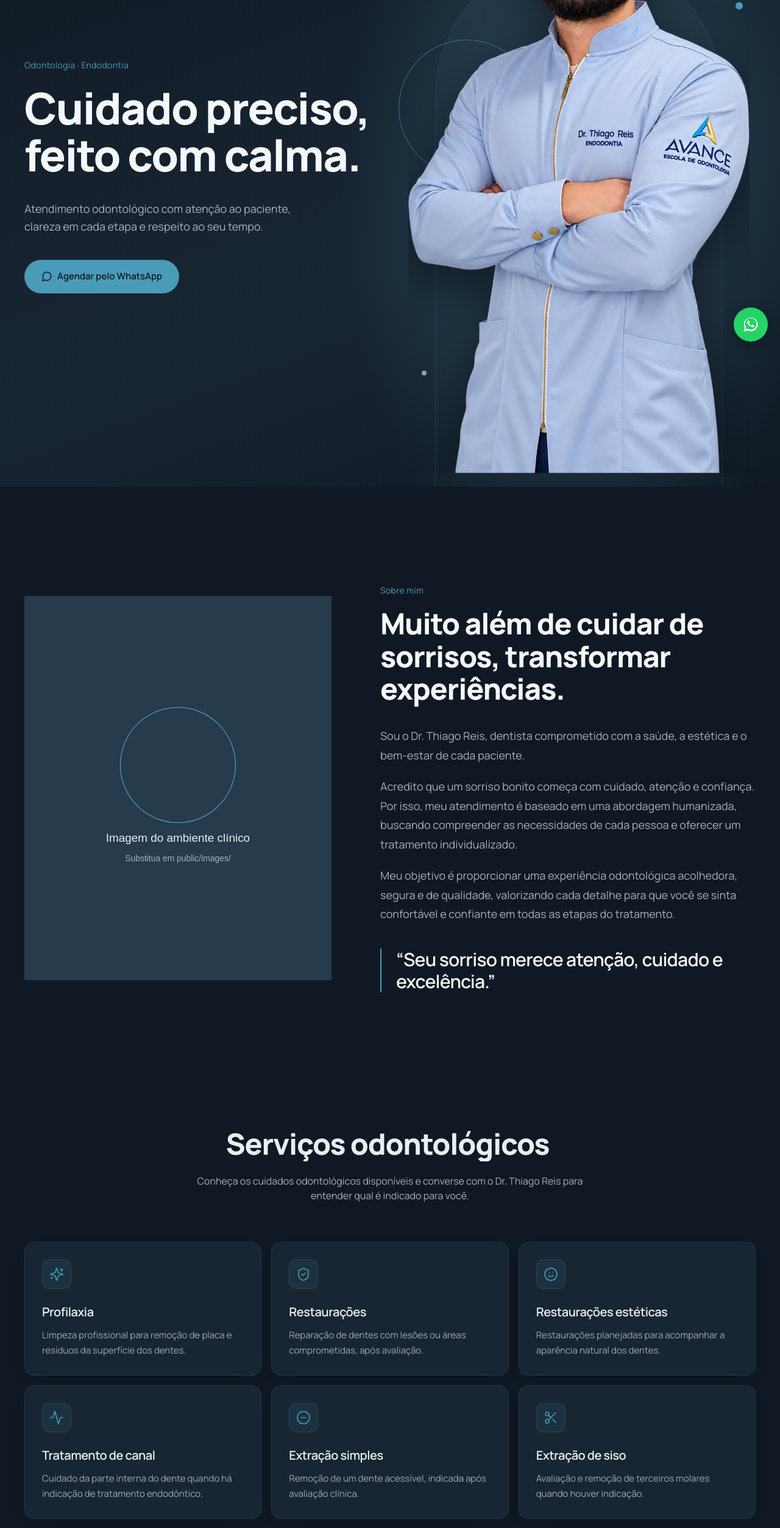
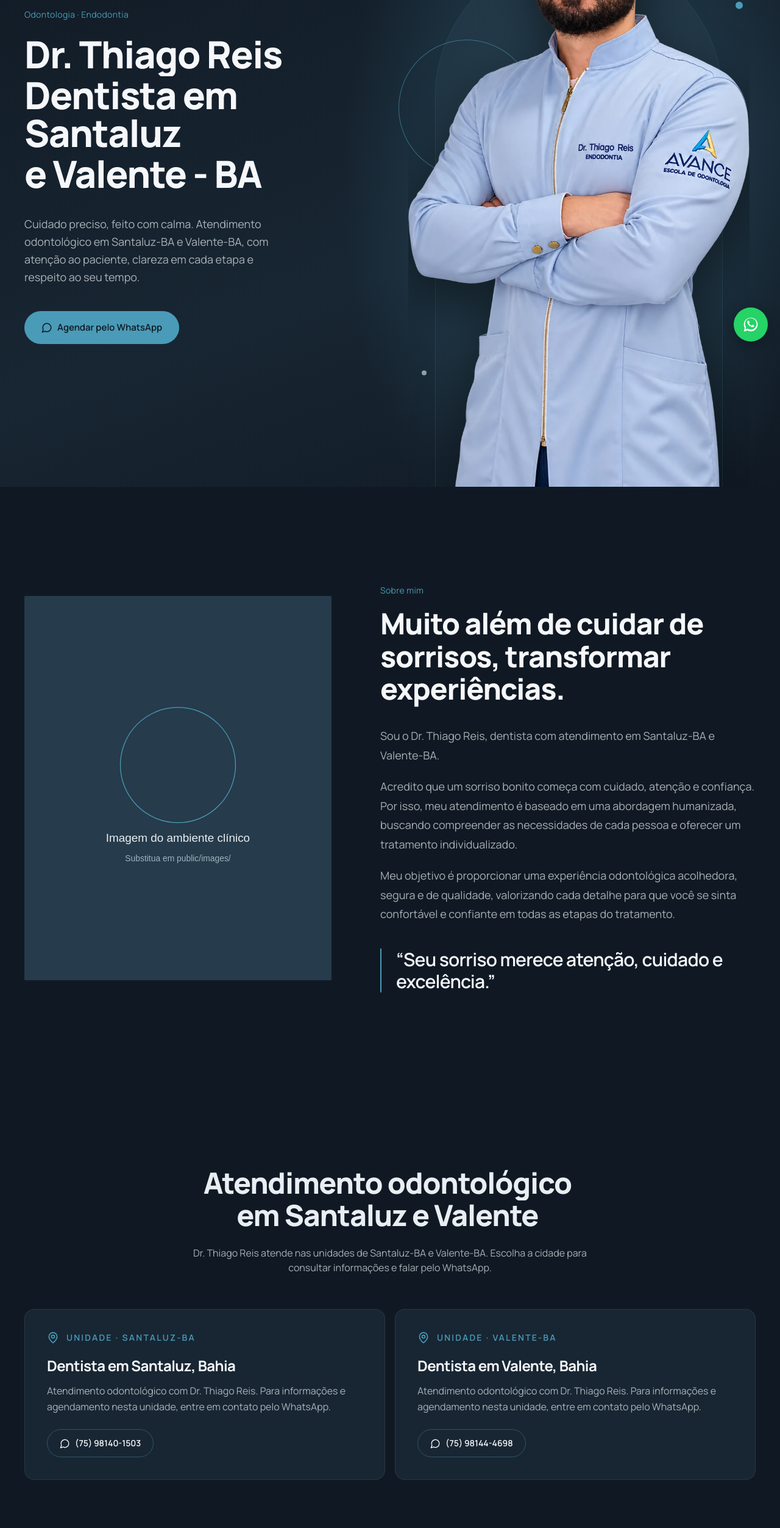
Before and after one commit to Daviuser/DR-THIAGOREIS, a Next.js app: page / in a window 1280 px wide. Shown: the part 220-2725 px from the top of the page at 61% size. Built offline with nearby package versions, Linux system fonts and the light colour scheme.

Commit message:
Improve local SEO for Santaluz and Valente

```diff
--- a/src/app/layout.tsx
+++ b/src/app/layout.tsx
@@ -1,13 +1,64 @@
 import type { Metadata, Viewport } from "next";
 import { Manrope } from "next/font/google";
+import { units, whatsappForUnit } from "@/lib/site";
 import "./globals.css";
 // Manrope variável (200–800), única família do site.
 const sans = Manrope({ subsets: ["latin"], variable: "--font-sans", display: "swap" });
+const siteUrl = "https://drthiagoreis.vercel.app";
 export const metadata: Metadata = {
-  title: "Dr. Thiago Reis | Odontologia e Endodontia",
-  description: "Conheça o trabalho do Dr. Thiago Reis e agende sua consulta pelo WhatsApp.",
+  metadataBase: new URL(siteUrl),
+  title: "Dr. Thiago Reis | Dentista em Santaluz e Valente - BA",
+  description: "Atendimento odontológico com Dr. Thiago Reis em Santaluz e Valente, Bahia. Consulte os serviços e fale com a unidade pelo WhatsApp.",
+  alternates: { canonical: "/" },
+  robots: { index: true, follow: true },
+  openGraph: {
+    type: "website",
+    locale: "pt_BR",
+    url: siteUrl,
+    siteName: "Dr. Thiago Reis",
+    title: "Dr. Thiago Reis | Dentista em Santaluz e Valente - BA",
+    description: "Atendimento odontológico em Santaluz e Valente, Bahia. Consulte os serviços e entre em contato pelo WhatsApp.",
+    images: [{ url: "/images/thiago-reis.webp", alt: "Dr. Thiago Reis" }],
+  },
+  twitter: {
+    card: "summary_large_image",
+    title: "Dr. Thiago Reis | Dentista em Santaluz e Valente - BA",
+    description: "Atendimento odontológico em Santaluz e Valente, Bahia.",
+    images: ["/images/thiago-reis.webp"],
+  },
 };
 export const viewport: Viewport = { themeColor: "#101923" };
+const localBusinesses = units.map((unit) => ({
+  "@type": "Dentist",
+  "@id": `${siteUrl}/#${unit.id}`,
+  name: "Dr. Thiago Reis",
+  url: siteUrl,
+  telephone: `+${unit.phone}`,
+  address: {
+    "@type": "PostalAddress",
+    addressLocality: unit.name,
+    addressRegion: "BA",
+    addressCountry: "BR",
+  },
+  areaServed: { "@type": "City", name: `${unit.name}, Bahia` },
+  contactPoint: {
+    "@type": "ContactPoint",
+    telephone: `+${unit.phone}`,
+    contactType: "Agendamento",
+    url: whatsappForUnit(unit),
+    availableLanguage: "Portuguese",
+  },
+}));
+const structuredData = {
+  "@context": "https://schema.org",
+  "@graph": [
+    { "@type": "Person", "@id": `${siteUrl}/#profissional`, name: "Dr. Thiago Reis", jobTitle: "Dentista", url: siteUrl },
+    ...localBusinesses,
+  ],
+};
 export default function RootLayout({ children }: { children: React.ReactNode }) {
-  return <html lang="pt-BR" className={sans.variable}><body>{children}</body></html>;
+  return <html lang="pt-BR" className={sans.variable}><body>
+    <script type="application/ld+json" dangerouslySetInnerHTML={{ __html: JSON.stringify(structuredData).replace(/</g, "\\u003c") }} />
+    {children}
+  </body></html>;
 }
--- a/src/app/page.tsx
+++ b/src/app/page.tsx
@@ -1,6 +1,7 @@
 import Header from "@/components/Header";
 import Hero from "@/components/Hero";
 import About from "@/components/About";
+import Locations from "@/components/Locations";
 import Services from "@/components/Services";
 import Differentials from "@/components/Differentials";
 import FinalCta from "@/components/FinalCta";
@@ -11,7 +12,7 @@ import ContactSystem from "@/components/ContactSystem";
 export default function Page() {
   return (<ContactSystem><>
     <ScrollFX /><Header />
-    <main><Hero /><About /><Services /><Differentials /><FinalCta /></main>
+    <main><Hero /><About /><Locations /><Services /><Differentials /><FinalCta /></main>
     <Footer /><WhatsAppFab />
   </></ContactSystem>);
 }
--- /dev/null
+++ b/src/app/robots.ts
@@ -0,0 +1,10 @@
+import type { MetadataRoute } from "next";
+
+const siteUrl = "https://drthiagoreis.vercel.app";
+
+export default function robots(): MetadataRoute.Robots {
+  return {
+    rules: { userAgent: "*", allow: "/" },
+    sitemap: `${siteUrl}/sitemap.xml`,
+  };
+}
--- /dev/null
+++ b/src/app/sitemap.ts
@@ -0,0 +1,5 @@
+import type { MetadataRoute } from "next";
+
+export default function sitemap(): MetadataRoute.Sitemap {
+  return [{ url: "https://drthiagoreis.vercel.app/", changeFrequency: "monthly" }];
+}
--- a/src/components/About.tsx
+++ b/src/components/About.tsx
@@ -14,7 +14,7 @@ export default function About() {
           <p className="mb-5 text-sm tracking-wide text-accent">Sobre mim</p>
           <Words text="Muito além de cuidar de sorrisos, transformar experiências." className="text-4xl font-extrabold tracking-tight leading-[1.1] text-soft md:text-5xl" />
           <div className="mt-8 max-w-prose space-y-5 text-lg leading-[1.75] text-mist/70">
-            <Reveal delay={0.1}><p>Sou o Dr. Thiago Reis, dentista comprometido com a saúde, a estética e o bem-estar de cada paciente.</p></Reveal>
+            <Reveal delay={0.1}><p>Sou o Dr. Thiago Reis, dentista com atendimento em Santaluz-BA e Valente-BA.</p></Reveal>
             <Reveal delay={0.15}><p>Acredito que um sorriso bonito começa com cuidado, atenção e confiança. Por isso, meu atendimento é baseado em uma abordagem humanizada, buscando compreender as necessidades de cada pessoa e oferecer um tratamento individualizado.</p></Reveal>
             <Reveal delay={0.2}><p>Meu objetivo é proporcionar uma experiência odontológica acolhedora, segura e de qualidade, valorizando cada detalhe para que você se sinta confortável e confiante em todas as etapas do tratamento.</p></Reveal>
           </div>
--- a/src/components/Hero.tsx
+++ b/src/components/Hero.tsx
@@ -5,7 +5,7 @@ import { MessageCircle } from "lucide-react";
 import { site } from "@/lib/site";
 import { useContact } from "@/components/ContactSystem";
 const ease = [0.22, 1, 0.36, 1] as const;
-const lines = ["Cuidado preciso,", "feito com calma."];
+const lines = ["Dr. Thiago Reis", "Dentista em Santaluz", "e Valente - BA"];
 const seq = (d: number) => ({ initial: { opacity: 0, y: 18, filter: "blur(6px)" }, animate: { opacity: 1, y: 0, filter: "blur(0px)" }, transition: { delay: d, duration: 0.9, ease } });
 export default function Hero() {
   const openContact = useContact();
@@ -15,7 +15,7 @@ export default function Hero() {
         <div className="wrap grid min-h-[100svh] items-center gap-4 pb-14 md:grid-cols-[1fr_1fr] md:gap-10 md:pb-0">
           <div className="order-2 md:order-1">
             <motion.p {...seq(0.3)} className="mb-6 text-sm tracking-wide text-accent">{site.role}</motion.p>
-            <h1 className="text-[clamp(2.4rem,5.6vw,5rem)] font-extrabold tracking-tight leading-[1.02] text-soft">
+            <h1 className="text-[clamp(2.2rem,4.8vw,4.4rem)] font-extrabold tracking-tight leading-[1.02] text-soft">
               {lines.map((l, i) => (
                 <span key={l} className="block overflow-hidden pb-1">
                   <motion.span className="block" initial={{ y: "110%" }} animate={{ y: 0 }} transition={{ delay: 0.5 + i * 0.15, duration: 1.1, ease }}>{l}</motion.span>
@@ -23,7 +23,7 @@ export default function Hero() {
               ))}
             </h1>
             <motion.p {...seq(1.1)} className="mt-8 max-w-md text-lg leading-relaxed text-mist/70">
-              Atendimento odontológico com atenção ao paciente, clareza em cada etapa e respeito ao seu tempo.
+              Cuidado preciso, feito com calma. Atendimento odontológico em Santaluz-BA e Valente-BA, com atenção ao paciente, clareza em cada etapa e respeito ao seu tempo.
             </motion.p>
             <motion.div {...seq(1.3)} className="mt-10">
               <motion.button type="button" whileHover={{ scale: 1.04 }} whileTap={{ scale: 0.95 }} onClick={openContact} className="btn">
--- /dev/null
+++ b/src/components/Locations.tsx
@@ -0,0 +1,30 @@
+import { MapPin, MessageCircle } from "lucide-react";
+import { units, whatsappForUnit } from "@/lib/site";
+import { Item, Stagger, Words } from "./Reveal";
+
+export default function Locations() {
+  return (
+    <section id="unidades" aria-labelledby="locations-title" className="bg-[#101923] py-24 text-mist md:py-32">
+      <div className="wrap">
+        <div className="mx-auto mb-14 max-w-2xl text-center">
+          <Words id="locations-title" as="h2" text="Atendimento odontológico em Santaluz e Valente" className="text-4xl font-extrabold tracking-tight leading-tight md:text-5xl" />
+          <p className="mt-5 text-mist/70">Dr. Thiago Reis atende nas unidades de Santaluz-BA e Valente-BA. Escolha a cidade para consultar informações e falar pelo WhatsApp.</p>
+        </div>
+        <Stagger className="grid gap-4 md:grid-cols-2">
+          {units.map((unit) => (
+            <Item key={unit.id}>
+              <article aria-labelledby={`unit-${unit.id}`} className="h-full rounded-2xl border border-white/[0.08] bg-[#182633] p-7 sm:p-9">
+                <div className="flex items-center gap-3 text-accent"><MapPin size={20} aria-hidden="true" /><p className="text-sm font-semibold uppercase tracking-[.16em]">Unidade · {unit.name}-BA</p></div>
+                <h3 id={`unit-${unit.id}`} className="mt-5 text-2xl font-bold tracking-tight text-soft">Dentista em {unit.name}, Bahia</h3>
+                <p className="mt-3 leading-relaxed text-mist/70">Atendimento odontológico com Dr. Thiago Reis. Para informações e agendamento nesta unidade, entre em contato pelo WhatsApp.</p>
+                <a href={whatsappForUnit(unit)} target="_blank" rel="noopener noreferrer" className="mt-6 inline-flex items-center gap-2 rounded-full border border-accent/40 px-5 py-3 text-sm font-semibold text-soft transition hover:border-accent hover:bg-accent/10 focus-visible:outline-accent" aria-label={`Falar com a unidade de ${unit.name} pelo WhatsApp, ${unit.displayPhone}`}>
+                  <MessageCircle size={17} aria-hidden="true" /> {unit.displayPhone}
+                </a>
+              </article>
+            </Item>
+          ))}
+        </Stagger>
+      </div>
+    </section>
+  );
+}
--- a/src/components/Reveal.tsx
+++ b/src/components/Reveal.tsx
@@ -14,11 +14,11 @@ export function Reveal({ children, delay = 0, className }: { children: React.Rea
 }
 
 /** Títulos: revelação palavra por palavra. */
-export function Words({ text, className, as: Tag = "h2" }: { text: string; className?: string; as?: "h1" | "h2" }) {
+export function Words({ text, className, id, as: Tag = "h2" }: { text: string; className?: string; id?: string; as?: "h1" | "h2" }) {
   const M = motion[Tag];
   return (
     <MotionConfig reducedMotion="user">
-      <M className={className} initial="hidden" whileInView="show" viewport={vp} transition={{ staggerChildren: 0.07 }} aria-label={text}>
+      <M id={id} className={className} initial="hidden" whileInView="show" viewport={vp} transition={{ staggerChildren: 0.07 }} aria-label={text}>
         {text.split(" ").map((w, i) => (
           <span key={i} aria-hidden className="inline-block overflow-hidden pb-[0.12em] align-bottom">
             <motion.span className="inline-block" variants={{ hidden: { y: "110%", filter: "blur(6px)" }, show: { y: 0, filter: "blur(0px)" } }}
--- a/src/lib/site.ts
+++ b/src/lib/site.ts
@@ -13,6 +13,7 @@ export const units = [
 export const whatsappForUnit = (unit: typeof units[number]) => `https://wa.me/${unit.phone}?text=${encodeURIComponent(unit.message)}`;
 export const nav = [
   { href: "#apresentacao", label: "Apresentação" },
+  { href: "#unidades", label: "Unidades" },
   { href: "#servicos", label: "Serviços" },
   { href: "#diferenciais", label: "Diferenciais" },
   { href: "#contato", label: "Contato" },
```
